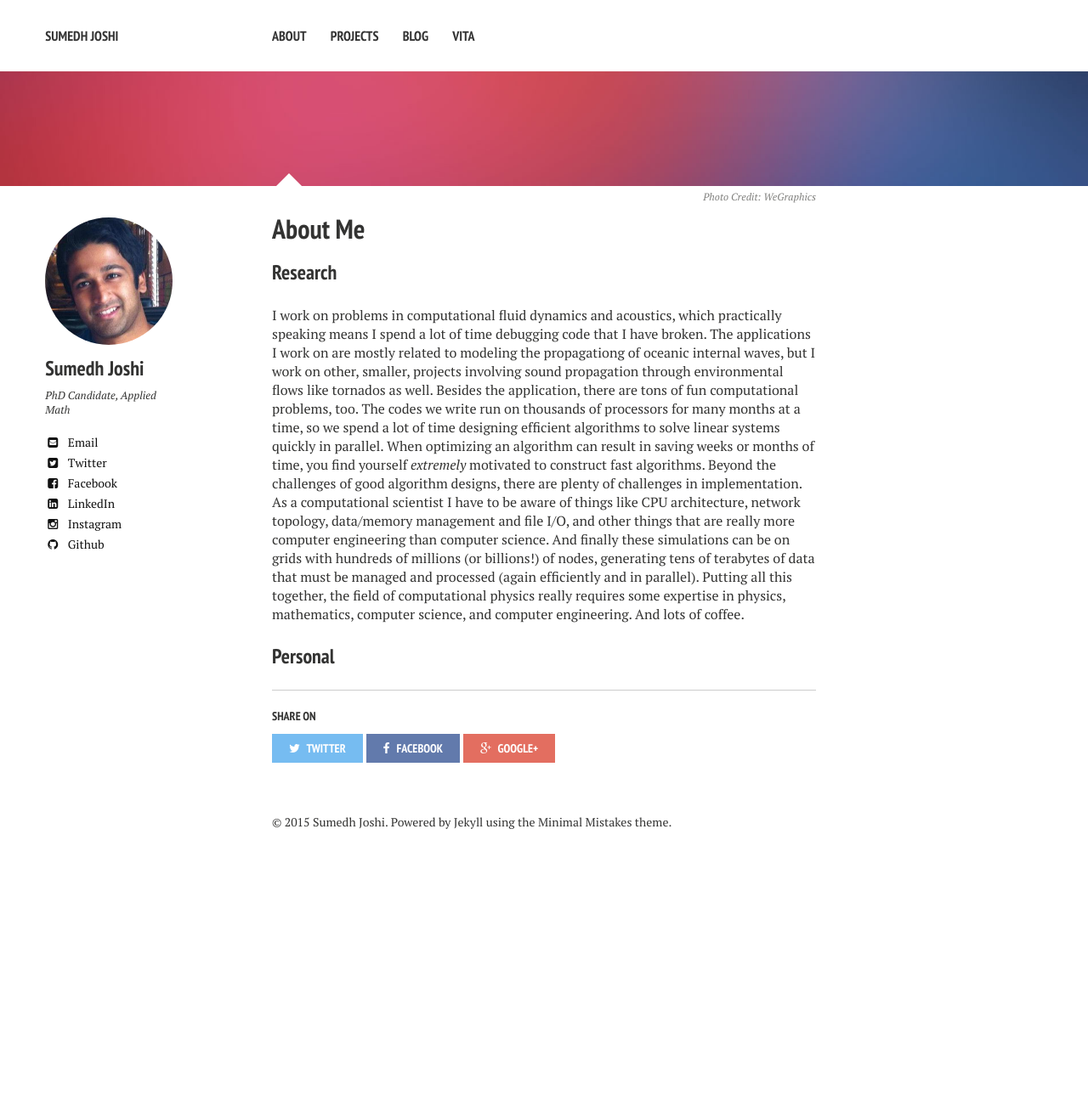
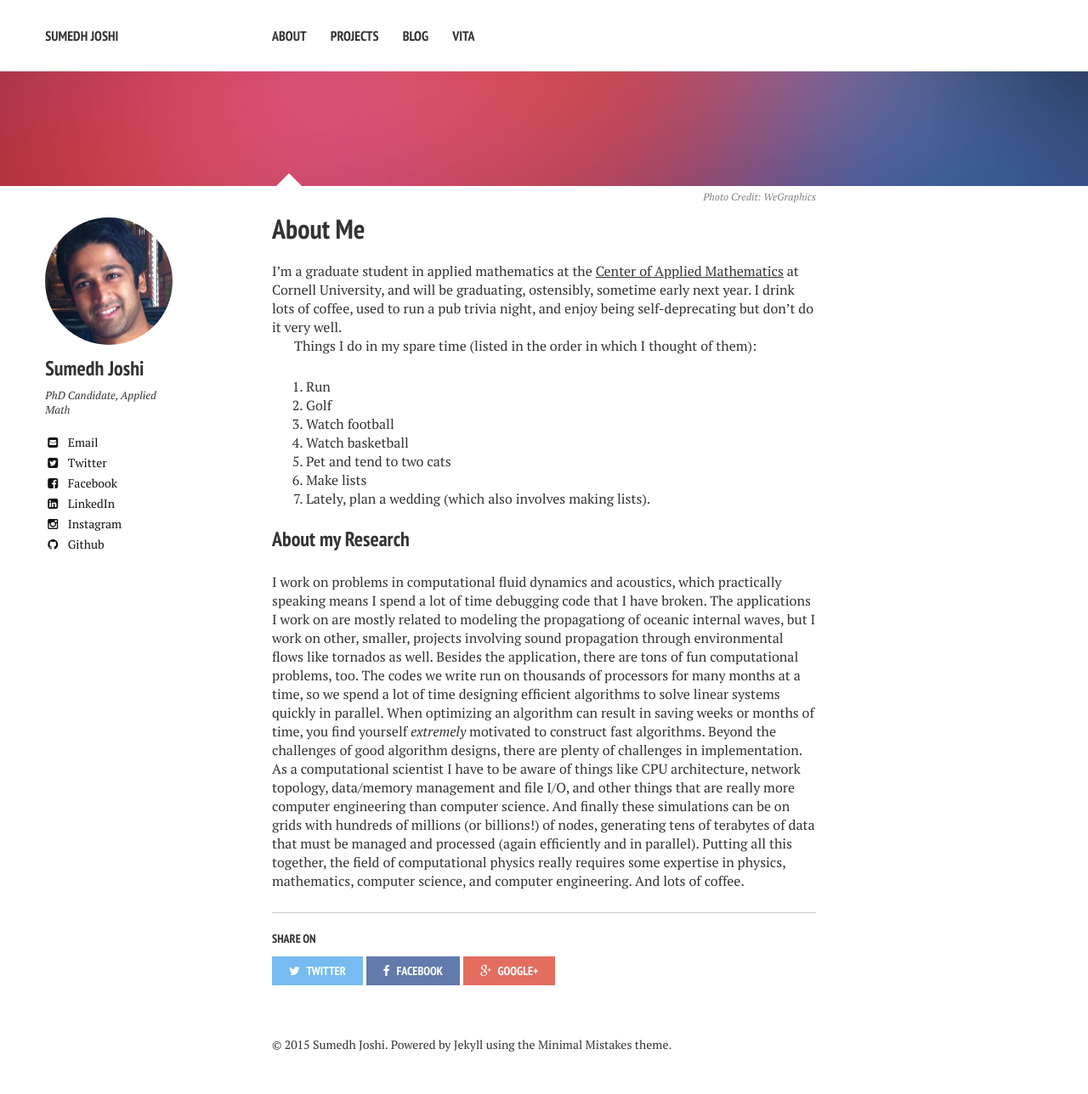
Before and after one commit to aledlie/Homage, a Jekyll site: the page built from about/index.md, in a window 1280 px wide. Shown: the whole page at 85% size. Built offline with Jekyll 4.4.1, drawn with Linux system fonts in a browser that asks for light colours; nearby versions of some CDN libraries; before the commit the page ends 1026 px from its top, so only the background shows below that.

Commit message:
Filled out the about me page.

```diff
--- a/about/index.md
+++ b/about/index.md
@@ -1,7 +1,7 @@
 ---
 layout: page
 title: About Me
-tags: [about, Jekyll, theme, responsive]
+tags: [about]
 modified: 2014-08-08T20:53:07.573882-04:00
 image:
   feature: sample-image-2.jpg
@@ -9,9 +9,19 @@ image:
   creditlink: http://wegraphics.net/downloads/free-ultimate-blurred-background-pack/
 ---
 
-### Research
+I'm a graduate student in applied mathematics at the [Center of Applied Mathematics](http://www.cam.cornell.edu) at Cornell University, and will be graduating, ostensibly, sometime early next year.  I drink lots of coffee, used to run a pub trivia night, and enjoy being self-deprecating but don't do it very well.
+
+Things I do in my spare time (listed in the order in which I thought of them):
+
+   1. Run
+   2. Golf
+   3. Watch football
+   4. Watch basketball
+   5. Pet and tend to two cats
+   6. Make lists
+   7. Lately, plan a wedding (which also involves making lists).
+
+
+### About my Research
 
 I work on problems in computational fluid dynamics and acoustics, which practically speaking means I spend a lot of time debugging code that I have broken.  The applications I work on are mostly related to modeling the propagationg of oceanic internal waves, but I work on other, smaller, projects involving sound propagation through environmental flows like tornados as well.  Besides the application, there are tons of fun computational problems, too.  The codes we write run on thousands of processors for many months at a time, so we spend a lot of time designing efficient algorithms to solve linear systems quickly in parallel.  When optimizing an algorithm can result in saving weeks or months of time, you find yourself _extremely_ motivated to construct fast algorithms.  Beyond the challenges of good algorithm designs, there are plenty of challenges in implementation.  As a computational scientist I have to be aware of things like CPU architecture, network topology, data/memory management and file I/O, and other things that are really more computer engineering than computer science.  And finally these simulations can be on grids with hundreds of millions (or billions!) of nodes, generating tens of terabytes of data that must be managed and processed (again efficiently and in parallel).  Putting all this together, the field of computational physics really requires some expertise in physics, mathematics, computer science, and computer engineering.  And lots of coffee.
-
-
-### Personal
```
Also changed, not shown: 3 other files.
